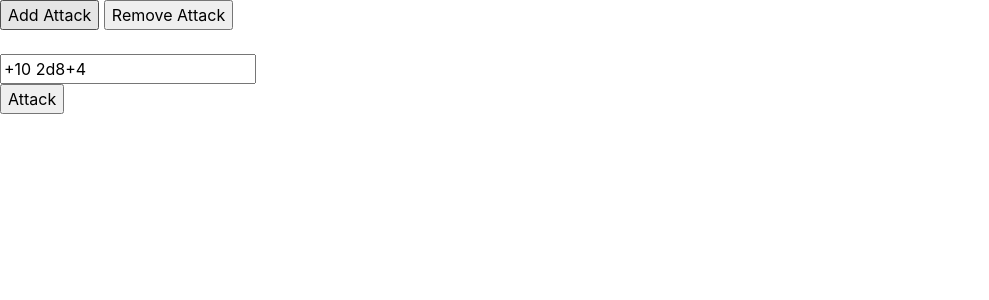
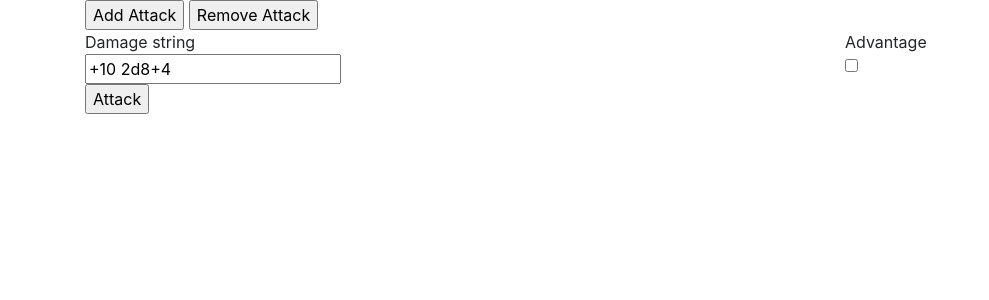
Before and after one commit to alskgj/dnd_math, a Flask app: page / in a window 1280 px wide. Shown: the top 300 px of the page, without its empty margins (0-989 px from the left). Run offline with Flask 2, Linux system fonts and the light colour scheme; some libraries are stand-ins or nearby versions.

Commit message:
bootstrapping

```diff
--- a/app/app.py
+++ b/app/app.py
@@ -83,4 +83,4 @@ def index():
 
 if __name__ == '__main__':
     setup_logging()
-    app.run(host='0.0.0.0', port=80, debug=False)
+    app.run(host='0.0.0.0', port=8000, debug=False)
--- a/app/forms.py
+++ b/app/forms.py
@@ -1,7 +1,7 @@
 from flask_wtf import FlaskForm
 
-from wtforms import StringField, TextField, SubmitField, FieldList, FormField
-from wtforms.validators import DataRequired, Length, Regexp
+from wtforms import StringField, SubmitField, FieldList, FormField, BooleanField
+from wtforms.validators import DataRequired, Regexp
 
 
 class AttackForm(FlaskForm):
@@ -19,6 +19,8 @@ class AttackForm(FlaskForm):
 
 class AttackEntryForm(FlaskForm):
     attack = StringField()
+    advantage = BooleanField(label='advantage')
+
 
 
 class AttackForm2(FlaskForm):
--- a/app/lib.py
+++ b/app/lib.py
@@ -42,7 +42,6 @@ class Attack:
         :return: an Attack object
         """
         try:
-            print(atk_string)
             to_hit, var_dmg, con_dmg = re.findall(r'\+(\d+) (\d+d\d+)\+(\d+)', atk_string)[0]
         except IndexError:
             logging.critical("Index error while parsing %s", atk_string)
--- a/app/templates/m.html
+++ b/app/templates/m.html
@@ -1,24 +1,48 @@
 {% extends "base.html" %}
 {% block content %}
 
+    <div class="container">
         <form method="POST" action="/">
-            {{ adder.hidden_tag() }}
-            {{ adder.add_submit }}
-            {{ adder.remove_submit }}
+            <div class="row">
+                <div class="col-8">
+                    {{ adder.hidden_tag() }}
+                    {{ adder.add_submit }}
+                    {{ adder.remove_submit }}
+                </div>
+
+            </div>
         </form>
+    </div>
 
-    <br>
+    <div class="container">
+
+        <div class="row">
+            <div class="col-8"> Damage string </div>
+            <div class="col-4"> Advantage </div>
+        </div>
         <form method="POST" action="/">
             {{ form.hidden_tag() }}
             {% for attack_entry_form in form.attacks %}
-                <div class="form-field">
-                    {{ attack_entry_form.hidden_tag() }}
-                    {{ attack_entry_form.attack }}
+                <div class="row">
+
+                        <div class="col-8">
+                            {{ attack_entry_form.hidden_tag() }}
+                            {{ attack_entry_form.attack }}
+                        </div>
+                        <div class="col-4">
+                        {{ attack_entry_form.advantage }}
+                        </div>
+
+
+
                 </div>
-                {# Flask-WTF needs `hidden_tag()` so CSRF works for each form #}
             {% endfor %}
-            {{ form.attack_submit }}
+        <div class="row">
+            <div class="col-8"> {{ form.attack_submit }} </div>
+
+        </div>
         </form>
+    </div>
 
 {% for id in ids %}
   <h3>{{id}}</h3>
```
